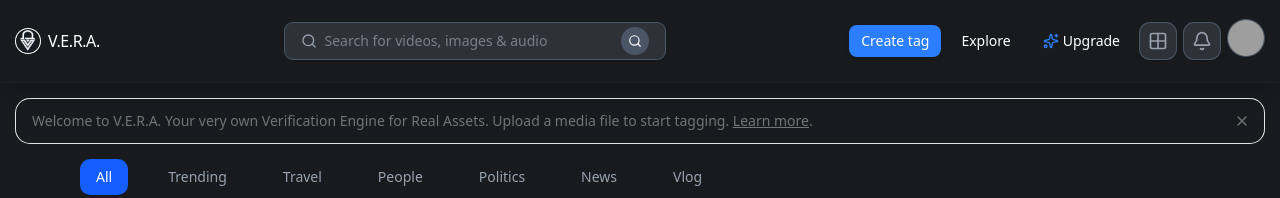
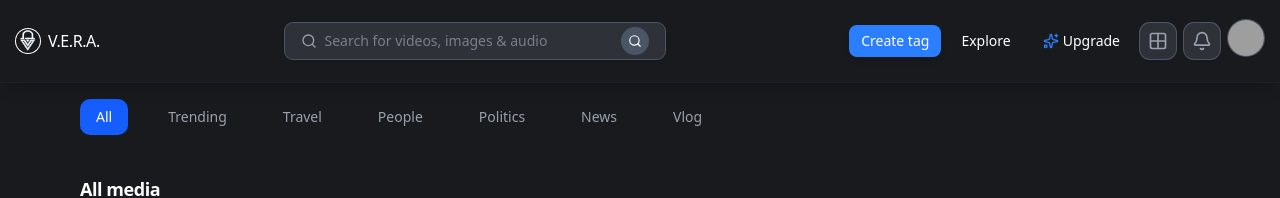
Before and after one commit to Subham170/VERA, a Next.js app in the folder frontend/: page / in a window 1280 px wide. Shown: the top 198 px of the page. Built offline with nearby package versions, Linux system fonts and the light colour scheme; grey boxes are pictures that could not be loaded.

Commit message:
updated the search bar in the nav-bar

```diff
--- a/frontend/src/app/page.tsx
+++ b/frontend/src/app/page.tsx
@@ -2,13 +2,14 @@
 
 import AnnouncementBanner from "@/components/custom/announcement-banner";
 import HeroEmptyState from "@/components/custom/hero";
+import AuthenticatedLayout from "@/components/custom/layouts/authenticated-layout";
 import { MediaGrid } from "@/components/custom/profile/media-grid";
-import AuthenticatedLayout from "@/components/custom/layouts/authenticated-layout";
 import WelcomeScreen from "@/components/custom/welcome-screen";
 import { useAuth } from "@/context/AuthContext";
 import { useRouter } from "next/navigation";
+import { useEffect, useState } from "react";
 
-export const mediaItems = [
+const mediaItems = [
   {
     id: "1",
     title: "BrandTripTalk.jpg",
@@ -37,6 +38,8 @@ export const mediaItems = [
 export default function Home() {
   const { isAuthorized, isLoading, userData } = useAuth();
   const router = useRouter();
+  const [showAnnouncementBanner, setShowAnnouncementBanner] = useState(true);
+  const [isAnimating, setIsAnimating] = useState(false);
 
   // Mock data - in a real app, this would come from an API or context
 
@@ -44,6 +47,19 @@ export default function Home() {
     // Navigate to login page
     router.push("/login");
   };
+
+  // Hide AnnouncementBanner after 3 seconds with animation
+  useEffect(() => {
+    const timer = setTimeout(() => {
+      setIsAnimating(true);
+      // Hide the banner after animation completes
+      setTimeout(() => {
+        setShowAnnouncementBanner(false);
+      }, 500); // Animation duration
+    }, 3000);
+
+    return () => clearTimeout(timer);
+  }, []);
 
   if (isLoading) {
     return (
@@ -62,13 +78,31 @@ export default function Home() {
   return (
     <AuthenticatedLayout>
       <main className="min-h-dvh pt-4 bg-[#181A1D]">
-        <AnnouncementBanner />
+        {showAnnouncementBanner && (
+          <div
+            className={`transition-all duration-500 ease-in-out ${
+              isAnimating
+                ? "opacity-0 transform -translate-y-4"
+                : "opacity-100 transform translate-y-0"
+            }`}
+          >
+            <AnnouncementBanner />
+          </div>
+        )}
         {mediaItems.length > 0 ? (
           <section className="mx-auto w-full max-w-6xl px-4 pb-12">
             {/* Navigation Bar */}
             <div className="mb-8">
               <nav className="flex space-x-6 overflow-x-auto pb-2">
-                {["All", "Trending", "Travel", "People", "Politics", "News", "Vlog"].map((category) => (
+                {[
+                  "All",
+                  "Trending",
+                  "Travel",
+                  "People",
+                  "Politics",
+                  "News",
+                  "Vlog",
+                ].map((category) => (
                   <button
                     key={category}
                     className={`px-4 py-2 rounded-lg text-sm font-medium whitespace-nowrap transition-all duration-200 ${
@@ -84,7 +118,9 @@ export default function Home() {
             </div>
 
             <div className="mb-6">
-              <h2 className="text-lg text-white font-semibold tracking-tight mb-2">All media</h2>
+              <h2 className="text-lg text-white font-semibold tracking-tight mb-2">
+                All media
+              </h2>
               <div className="h-0.5 bg-gradient-to-r from-blue-500 to-teal-400 w-24"></div>
             </div>
             <MediaGrid items={mediaItems} />
--- a/frontend/src/components/custom/layouts/navbar/index.tsx
+++ b/frontend/src/components/custom/layouts/navbar/index.tsx
@@ -1,13 +1,13 @@
 "use client";
 
+import { ProfileDropdown } from "@/components/custom/layouts/profile-dropdown";
 import { Avatar, AvatarFallback, AvatarImage } from "@/components/ui/avatar";
 import { Button } from "@/components/ui/button";
 import { cn } from "@/lib/utils";
 import { Bell, Grid2X2, Search, Sparkles } from "lucide-react";
 import Link from "next/link";
-import { useRouter } from "next/navigation";
-import { useState, useRef } from "react";
-import { ProfileDropdown } from "@/components/custom/layouts/profile-dropdown";
+import { usePathname, useRouter } from "next/navigation";
+import { useRef, useState } from "react";
 
 function LogoMark() {
   const router = useRouter();
@@ -67,8 +67,23 @@ function SearchInput() {
 
 export default function SiteNavbar() {
   const router = useRouter();
+  const pathname = usePathname();
   const [isProfileDropdownOpen, setIsProfileDropdownOpen] = useState(false);
   const profileButtonRef = useRef<HTMLButtonElement>(null);
+
+  // Define routes where search bar should be hidden
+  const hideSearchBarRoutes = [
+    "/create-tag",
+    "/review-tag",
+    "/login",
+    "/profile",
+    "/profile/edit",
+  ];
+
+  // Check if current route should hide search bar
+  const shouldHideSearchBar = hideSearchBarRoutes.some((route) =>
+    pathname.startsWith(route)
+  );
 
   const handleCreateTag = () => {
     router.push("/create-tag");
@@ -87,9 +102,11 @@ export default function SiteNavbar() {
       <nav className="mx-auto flex max-w-screen-2xl items-center justify-between gap-3 px-4 py-3">
         <LogoMark />
 
-        <div className="flex flex-1 items-center justify-center">
-          <SearchInput />
-        </div>
+        {!shouldHideSearchBar && (
+          <div className="flex flex-1 items-center justify-center">
+            <SearchInput />
+          </div>
+        )}
 
         <div className="flex items-center gap-2">
           <Button
```
